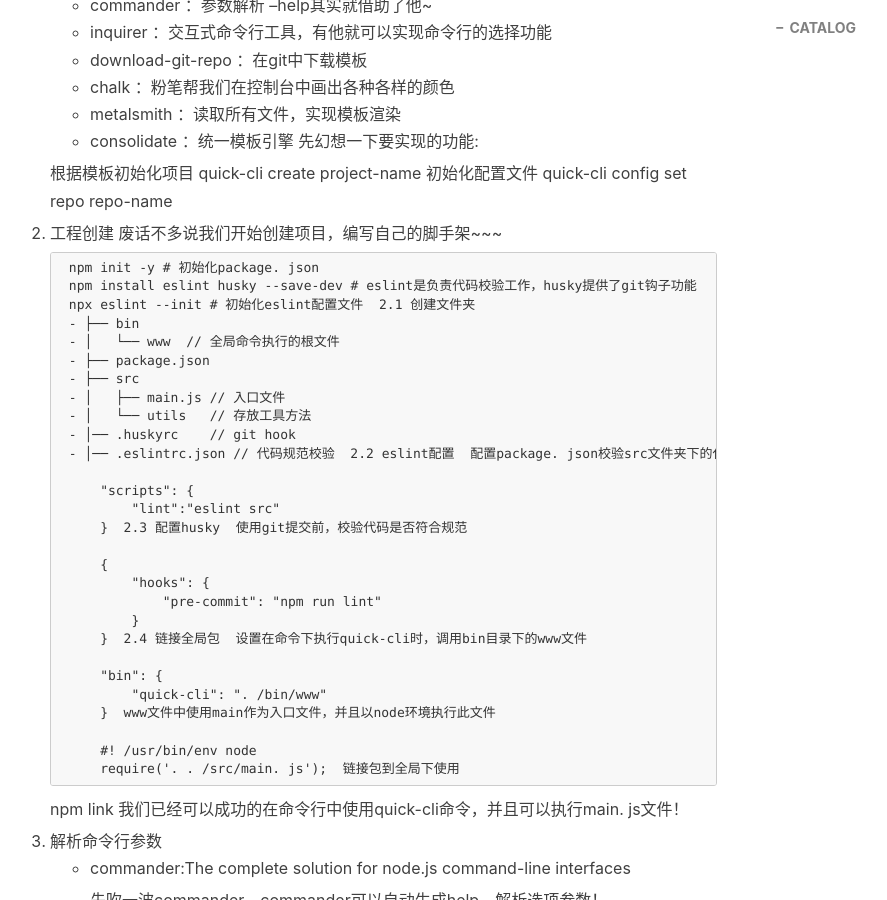
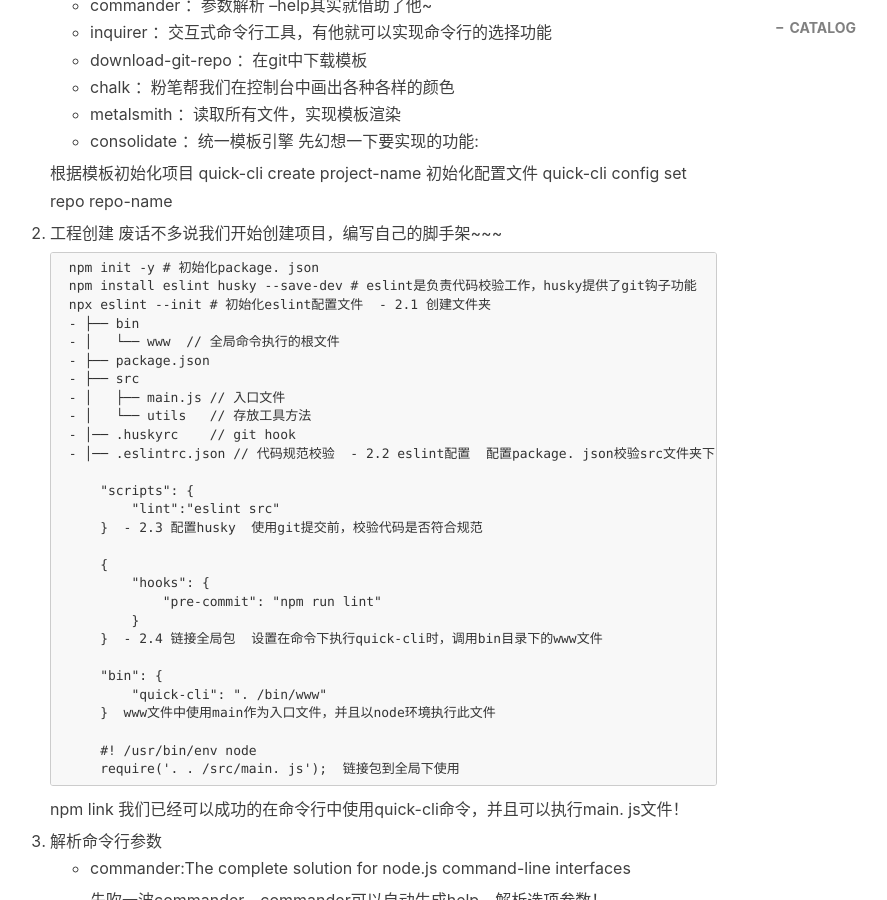
Before and after one commit to gregoriusxu/gregoriusxu.github.io, a Jekyll site: the page built from _posts/2019-09-14-手写Vue-Cli.md, in a window 1280 px wide and 900 px high, scrolled down 930 px. Shown: the whole window, without its empty margins (255-1142 px from the left). Built offline with Jekyll 4.4.1, drawn with Linux system fonts in a browser that asks for light colours; nearby versions of some CDN libraries; comment, search, counter and statistics services are not loaded.

Commit message:
修改样式

```diff
--- a/_posts/2019-09-14-手写Vue-Cli.md
+++ b/_posts/2019-09-14-手写Vue-Cli.md
@@ -39,7 +39,7 @@ tags:
         npm init -y # 初始化package. json
         npm install eslint husky --save-dev # eslint是负责代码校验工作，husky提供了git钩子功能
         npx eslint --init # 初始化eslint配置文件
-    2.1 创建文件夹
+    - 2.1 创建文件夹
         - ├── bin
         - │   └── www  // 全局命令执行的根文件
         - ├── package.json
@@ -48,13 +48,13 @@ tags:
         - │   └── utils   // 存放工具方法
         - │── .huskyrc    // git hook
         - │── .eslintrc.json // 代码规范校验
-    2.2 eslint配置
+    - 2.2 eslint配置
     配置package. json校验src文件夹下的代码
 
             "scripts": {
                 "lint":"eslint src"
             }
-    2.3 配置husky
+    - 2.3 配置husky
     使用git提交前，校验代码是否符合规范
 
             {
@@ -62,7 +62,7 @@ tags:
                     "pre-commit": "npm run lint"
                 }
             }
-    2.4 链接全局包
+    - 2.4 链接全局包
     设置在命令下执行quick-cli时，调用bin目录下的www文件
 
             "bin": {
```
